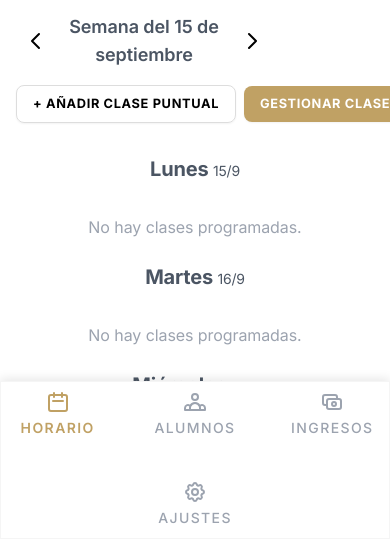
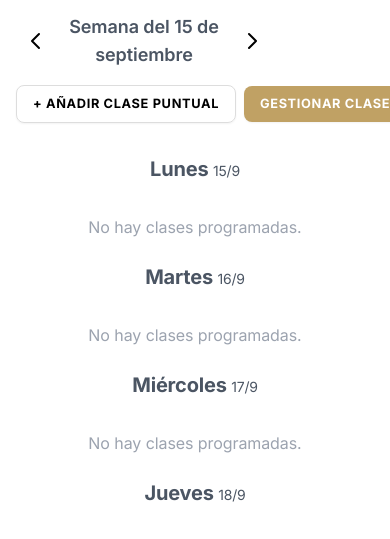
Before and after one commit to billycuesta/nurayoga, a plain HTML site: page index.html in a window 390 px wide. Shown: the part 305-844 px from the top of the page. Drawn offline with nearby package versions, Linux system fonts and the light colour scheme.

Commit message:
sin mobile

```diff
--- a/index.html
+++ b/index.html
@@ -2,7 +2,7 @@
 <html lang="es">
 <head>
     <meta charset="UTF-8">
-    <meta name="viewport" content="width=device-width, initial-scale=1.0, viewport-fit=cover">
+    <meta name="viewport" content="width=device-width, initial-scale=1.0">
 
     <title>Nura Yoga Admin</title>
 
@@ -581,27 +581,6 @@
     </div>
 
 
-    <nav id="mobile-tab-bar" class="md:hidden fixed bottom-0 left-0 right-0 bg-white shadow-[0_-2px_10px_rgba(0,0,0,0.1)] flex justify-around z-50">
-        <button data-view="horario" class="mobile-nav-btn active flex-1 p-2 flex flex-col items-center justify-center text-sm">
-            <svg xmlns="http://www.w3.org/2000/svg" class="h-6 w-6 mb-1" fill="none" viewBox="0 0 24 24" stroke="currentColor" stroke-width="2"><path stroke-linecap="round" stroke-linejoin="round" d="M8 7V3m8 4V3m-9 8h10M5 21h14a2 2 0 002-2V7a2 2 0 00-2-2H5a2 2 0 00-2 2v12a2 2 0 002 2z" /></svg>
-            <span>Horario</span>
-        </button>
-        <button data-view="alumnos" class="mobile-nav-btn flex-1 p-2 flex flex-col items-center justify-center text-sm">
-            <svg xmlns="http://www.w3.org/2000/svg" class="h-6 w-6 mb-1" fill="none" viewBox="0 0 24 24" stroke="currentColor" stroke-width="2"><path stroke-linecap="round" stroke-linejoin="round" d="M17 20h5v-2a3 3 0 00-5.356-1.857M17 20H7m10 0v-2c0-.656-.126-1.283-.356-1.857M7 20H2v-2a3 3 0 015.356-1.857M7 20v-2c0-.656.126-1.283.356-1.857m0 0a5.002 5.002 0 019.288 0M15 7a3 3 0 11-6 0 3 3 0 016 0z" /></svg>
-            <span>Alumnos</span>
-        </button>
-        <button data-view="ingresos" class="mobile-nav-btn flex-1 p-2 flex flex-col items-center justify-center text-sm">
-            <svg xmlns="http://www.w3.org/2000/svg" class="h-6 w-6 mb-1" fill="none" viewBox="0 0 24 24" stroke="currentColor" stroke-width="2"><path stroke-linecap="round" stroke-linejoin="round" d="M17 9V7a2 2 0 00-2-2H5a2 2 0 00-2 2v6a2 2 0 002 2h2m2 4h10a2 2 0 002-2v-6a2 2 0 00-2-2H9a2 2 0 00-2 2v6a2 2 0 002 2zm7-5a2 2 0 11-4 0 2 2 0 014 0z" /></svg>
-            <span>Ingresos</span>
-        </button>
-        <button data-view="configuracion" class="mobile-nav-btn flex-1 p-2 flex flex-col items-center justify-center text-sm">
-            <svg xmlns="http://www.w3.org/2000/svg" class="h-6 w-6 mb-1" fill="none" viewBox="0 0 24 24" stroke="currentColor" stroke-width="2"><path stroke-linecap="round" stroke-linejoin="round" d="M10.325 4.317c.426-1.756 2.924-1.756 3.35 0a1.724 1.724 0 002.573 1.066c1.543-.94 3.31.826 2.37 2.37a1.724 1.724 0 001.065 2.572c1.756.426 1.756 2.924 0 3.35a1.724 1.724 0 00-1.066 2.573c.94 1.543-.826 3.31-2.37 2.37a1.724 1.724 0 00-2.572 1.065c-.426 1.756-2.924 1.756-3.35 0a1.724 1.724 0 00-2.573-1.066c-1.543.94-3.31-.826-2.37-2.37a1.724 1.724 0 00-1.065-2.572c-1.756-.426-1.756-2.924 0-3.35a1.724 1.724 0 001.066-2.573c-.94-1.543.826-3.31 2.37-2.37.996.608 2.296.096 2.572-1.065z" /><path stroke-linecap="round" stroke-linejoin="round" d="M15 12a3 3 0 11-6 0 3 3 0 016 0z" /></svg>
-            <span>Ajustes</span>
-        </button>
-    </nav>
-
-    <div class="h-20 md:hidden"></div>
-
 
     </body>
 </html>
--- a/js/app.js
+++ b/js/app.js
@@ -222,17 +222,6 @@ function setupEventListeners() {
     document.getElementById('open-one-off-class-modal-btn').addEventListener('click', () => {
         resetOneOffForm();
         oneOffModal.show();
-    });
-
-    document.querySelectorAll('.mobile-nav-btn').forEach(button => {
-        button.addEventListener('click', () => {
-            const viewName = button.dataset.view;
-            switchView(viewName);
-
-            // Actualizar el estado activo
-            document.querySelectorAll('.mobile-nav-btn').forEach(btn => btn.classList.remove('active'));
-            button.classList.add('active');
-        });
     });
 
     // --- MANEJADORES DE GUARDADO DE FORMULARIOS ---
```
